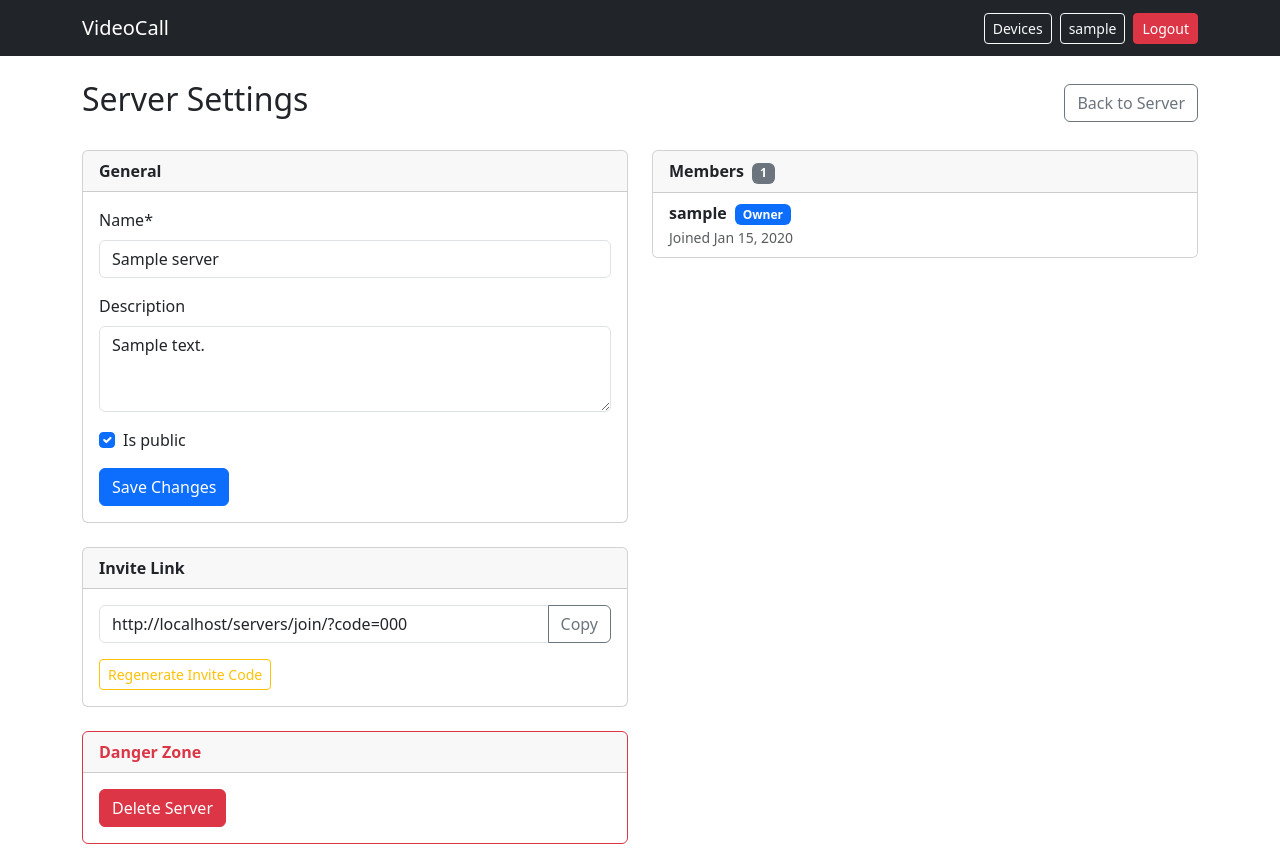
After one commit to hexaper/chat-hub, a Django app: page /servers/00000000-0000-0000-0000-000000000001/settings/ in a window 1280 px wide. The commit adds this page. Run offline with Django 5.2, Linux system fonts and the light colour scheme; a user stored in the database is signed in; tables that the repository leaves empty hold one stand-in row (values such as "Sample post"); some libraries are stand-ins or nearby versions.

Commit message:
server options

```diff
--- a/apps/rooms/forms.py
+++ b/apps/rooms/forms.py
@@ -3,6 +3,15 @@ from .models import Room, Server
 
 
 class ServerForm(forms.ModelForm):
+    class Meta:
+        model = Server
+        fields = ('name', 'description', 'is_public')
+        widgets = {
+            'description': forms.Textarea(attrs={'rows': 3}),
+        }
+
+
+class ServerSettingsForm(forms.ModelForm):
     class Meta:
         model = Server
         fields = ('name', 'description', 'is_public')
--- a/apps/rooms/urls.py
+++ b/apps/rooms/urls.py
@@ -7,6 +7,11 @@ urlpatterns = [
     path('servers/create/', views.server_create, name='server_create'),
     path('servers/join/', views.server_join, name='server_join'),
     path('servers/<uuid:server_slug>/', views.server_detail, name='server_detail'),
+    path('servers/<uuid:server_slug>/settings/', views.server_settings, name='server_settings'),
+    path('servers/<uuid:server_slug>/settings/kick/', views.server_kick_member, name='server_kick_member'),
+    path('servers/<uuid:server_slug>/settings/regenerate-invite/', views.server_regenerate_invite, name='server_regenerate_invite'),
+    path('servers/<uuid:server_slug>/leave/', views.server_leave, name='server_leave'),
+    path('servers/<uuid:server_slug>/delete/', views.server_delete, name='server_delete'),
 
     # Room URLs (nested under server)
     path('servers/<uuid:server_slug>/rooms/create/', views.room_create, name='room_create'),
--- a/apps/rooms/views.py
+++ b/apps/rooms/views.py
@@ -9,7 +9,7 @@ from django.utils import timezone
 from django.views.decorators.http import require_POST as require_post_method
 
 from .models import Server, ServerMember, Room, RoomParticipant
-from .forms import ServerForm, RoomForm, RoomPasswordForm
+from .forms import ServerForm, ServerSettingsForm, RoomForm, RoomPasswordForm
 
 
 # ── Server views ──────────────────────────────────────────────────────────────
@@ -83,6 +83,74 @@ def server_join(request):
         ServerMember.objects.get_or_create(server=server, user=request.user)
         messages.success(request, f'You joined {server.name}!')
         return redirect('server_detail', server_slug=server.slug)
+    return redirect('server_list')
+
+
+@login_required
+def server_settings(request, server_slug):
+    server = get_object_or_404(Server, slug=server_slug, owner=request.user)
+    members = ServerMember.objects.filter(server=server).select_related('user').order_by('joined_at')
+
+    if request.method == 'POST':
+        form = ServerSettingsForm(request.POST, instance=server)
+        if form.is_valid():
+            form.save()
+            messages.success(request, 'Server settings updated.')
+            return redirect('server_settings', server_slug=server.slug)
+    else:
+        form = ServerSettingsForm(instance=server)
+
+    return render(request, 'rooms/server_settings.html', {
+        'server': server,
+        'form': form,
+        'members': members,
+    })
+
+
+@login_required
+@require_post_method
+def server_kick_member(request, server_slug):
+    server = get_object_or_404(Server, slug=server_slug, owner=request.user)
+    user_id = request.POST.get('user_id')
+    if str(user_id) == str(server.owner_id):
+        messages.error(request, "You can't remove yourself as owner.")
+    else:
+        removed = ServerMember.objects.filter(server=server, user_id=user_id).delete()[0]
+        if removed:
+            messages.success(request, 'Member removed.')
+        else:
+            messages.error(request, 'Member not found.')
+    return redirect('server_settings', server_slug=server.slug)
+
+
+@login_required
+@require_post_method
+def server_regenerate_invite(request, server_slug):
+    server = get_object_or_404(Server, slug=server_slug, owner=request.user)
+    server.regenerate_invite_code()
+    messages.success(request, 'Invite code regenerated.')
+    return redirect('server_settings', server_slug=server.slug)
+
+
+@login_required
+@require_post_method
+def server_leave(request, server_slug):
+    server = get_object_or_404(Server, slug=server_slug)
+    if server.owner == request.user:
+        messages.error(request, "You can't leave your own server. Delete it instead.")
+        return redirect('server_settings', server_slug=server.slug)
+    ServerMember.objects.filter(server=server, user=request.user).delete()
+    messages.info(request, f'You left {server.name}.')
+    return redirect('server_list')
+
+
+@login_required
+@require_post_method
+def server_delete(request, server_slug):
+    server = get_object_or_404(Server, slug=server_slug, owner=request.user)
+    name = server.name
+    server.delete()
+    messages.success(request, f'Server "{name}" deleted.')
     return redirect('server_list')
 
 
--- /dev/null
+++ b/templates/rooms/server_settings.html
@@ -0,0 +1,86 @@
+{% extends 'base.html' %}
+{% load crispy_forms_tags %}
+{% block title %}{{ server.name }} — Settings{% endblock %}
+{% block content %}
+<div class="d-flex justify-content-between align-items-center mb-4">
+    <h2>Server Settings</h2>
+    <a href="{% url 'server_detail' server_slug=server.slug %}" class="btn btn-outline-secondary">Back to Server</a>
+</div>
+
+<div class="row">
+    <!-- Settings form -->
+    <div class="col-md-6">
+        <div class="card mb-4">
+            <div class="card-header"><strong>General</strong></div>
+            <div class="card-body">
+                <form method="post">
+                    {% csrf_token %}
+                    {{ form|crispy }}
+                    <button class="btn btn-primary">Save Changes</button>
+                </form>
+            </div>
+        </div>
+
+        <!-- Invite link -->
+        <div class="card mb-4">
+            <div class="card-header"><strong>Invite Link</strong></div>
+            <div class="card-body">
+                <div class="input-group mb-3">
+                    <input type="text" class="form-control" id="inviteLink" readonly
+                           value="{{ request.scheme }}://{{ request.get_host }}/servers/join/?code={{ server.invite_code }}">
+                    <button class="btn btn-outline-secondary" type="button"
+                            onclick="navigator.clipboard.writeText(document.getElementById('inviteLink').value).then(() => this.textContent = 'Copied!'); setTimeout(() => this.textContent = 'Copy', 2000)">Copy</button>
+                </div>
+                <form method="post" action="{% url 'server_regenerate_invite' server_slug=server.slug %}" class="d-inline">
+                    {% csrf_token %}
+                    <button class="btn btn-sm btn-outline-warning"
+                            onclick="return confirm('This will invalidate the current invite link. Continue?')">Regenerate Invite Code</button>
+                </form>
+            </div>
+        </div>
+
+        <!-- Danger zone -->
+        <div class="card border-danger">
+            <div class="card-header text-danger"><strong>Danger Zone</strong></div>
+            <div class="card-body">
+                <form method="post" action="{% url 'server_delete' server_slug=server.slug %}"
+                      onsubmit="return confirm('Are you sure you want to permanently delete this server and all its rooms?')">
+                    {% csrf_token %}
+                    <button class="btn btn-danger">Delete Server</button>
+                </form>
+            </div>
+        </div>
+    </div>
+
+    <!-- Members list -->
+    <div class="col-md-6">
+        <div class="card">
+            <div class="card-header">
+                <strong>Members</strong>
+                <span class="badge bg-secondary ms-1">{{ members|length }}</span>
+            </div>
+            <ul class="list-group list-group-flush">
+                {% for m in members %}
+                <li class="list-group-item d-flex justify-content-between align-items-center">
+                    <div>
+                        <strong>{{ m.user.username }}</strong>
+                        {% if m.user == server.owner %}
+                        <span class="badge bg-primary ms-1">Owner</span>
+                        {% endif %}
+                        <br><small class="text-muted">Joined {{ m.joined_at|date:"M d, Y" }}</small>
+                    </div>
+                    {% if m.user != server.owner %}
+                    <form method="post" action="{% url 'server_kick_member' server_slug=server.slug %}"
+                          onsubmit="return confirm('Remove {{ m.user.username }} from this server?')">
+                        {% csrf_token %}
+                        <input type="hidden" name="user_id" value="{{ m.user.id }}">
+                        <button class="btn btn-sm btn-outline-danger">Remove</button>
+                    </form>
+                    {% endif %}
+                </li>
+                {% endfor %}
+            </ul>
+        </div>
+    </div>
+</div>
+{% endblock %}
```
Also changed, not shown: templates/rooms/server_detail.html (+17 -1 lines).
